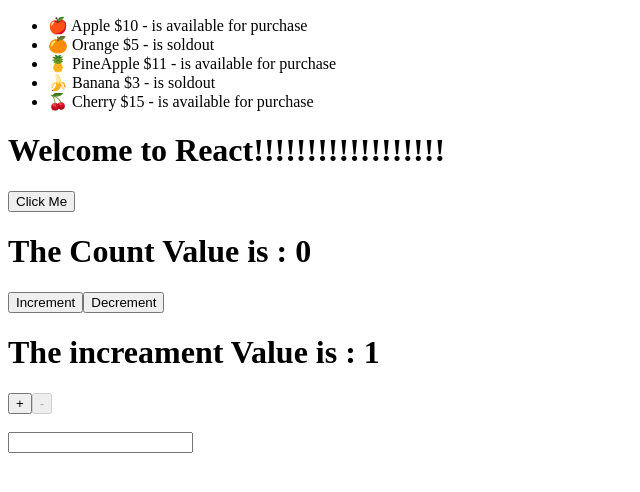
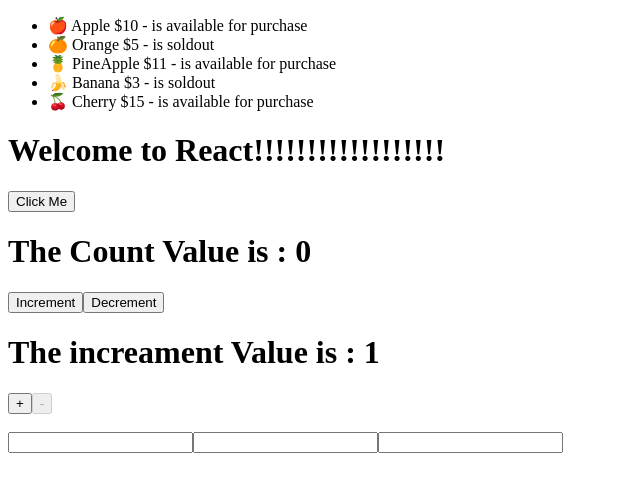
Before and after one commit to srjingole0610/ReactPro, a React (Vite) app: page / in a window 1280 px wide. Shown: the top 492 px of the page, without its empty margins (0-640 px from the left). Built offline with nearby package versions, Linux system fonts and the light colour scheme.

Commit message:
Handling multiple form elements.

```diff
--- a/src/components/Form.jsx
+++ b/src/components/Form.jsx
@@ -1,16 +1,23 @@
 import React, { useState } from 'react'
 
 function Form() {
-    const [name, setName] = useState("")
-    const handleChange = (e) => {
-        console.log(e.target.value)
-        setName(e.target.value)
+    const [name, setName] = useState({ firstName: "", middleName: "", lastName: "" })
+    const handleFirstName = (e) => {
+        setName({ ...name, firstName: e.target.value })
+    }
+    const handleMiddleName = (e) => {
+        setName({ ...name, middleName: e.target.value })
+    }
+    const handleLastName = (e) => {
+        setName({ ...name, lastName: e.target.value })
     }
     return (
         <div>
             <br />
             <form >
-                <input onChange={handleChange} type="text" value={name} />
+                <input onChange={handleFirstName} type="text" value={name.firstName} />
+                <input onChange={handleMiddleName} type="text" value={name.middleName} />
+                <input onChange={handleLastName} type="text" value={name.lastName} />
             </form>
         </div>
     )
```
